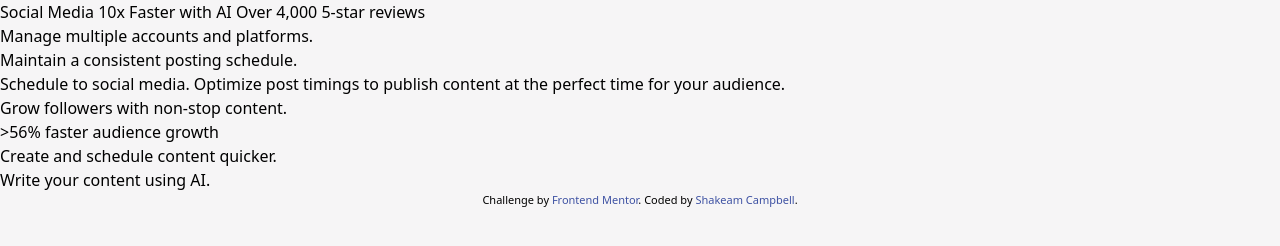
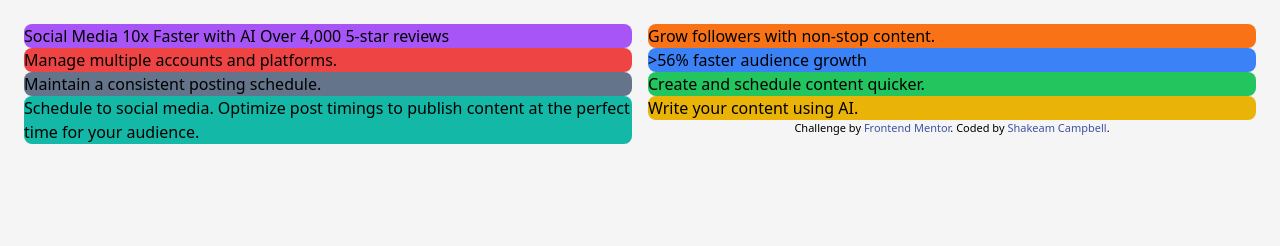
Before and after one commit to shakec/sba3DesDev, a plain HTML site: page index.html in a window 1280 px wide. Drawn offline with nearby package versions, Linux system fonts and the light colour scheme.

Commit message:
first attempt at building the grid

```diff
--- a/index.html
+++ b/index.html
@@ -19,39 +19,39 @@
   <title>Frontend Mentor | Bento grid</title>
 </head>
 
-<body class="bg-[#F6F5F6] font-[DM Sans]">
+<body class="bg-[#F6F5F6] font-[DM Sans] columns-3 gap-4  md:columns-2 sm:columns-1 justify-center p-6">
 
-  <section class="socialMedia">
+  <section id="socialMedia" class="bg-purple-500  rounded-lg min-vh-[50px">
     Social Media 10x Faster with AI
     Over 4,000 5-star reviews
   </section>
 
-  <section class="manage">
+  <section id="manage" class="bg-red-500  rounded-lg min-vh-[50px]">
     Manage multiple accounts and platforms.
   </section>
 
-  <section class="maintain">
+  <section id="maintain" class="bg-slate-500  rounded-lg min-vh-[50px]">
     Maintain a consistent posting schedule.
   </section>
 
-  <section class="schedule">
+  <section id="schedule" class="bg-teal-500  rounded-lg min-vh-[50px]">
     Schedule to social media.
     Optimize post timings to publish content at the perfect time for your audience.
   </section>
 
-  <section class="grow">
+  <section id="grow" class="bg-orange-500  rounded-lg min-vh-[50px]">
     Grow followers with non-stop content.
   </section>
 
-  <section class="stat">
+  <section id="stat" class="bg-blue-500  rounded-lg min-vh-[50px]">
     >56% faster audience growth
   </section>
 
-  <section class="create">
+  <section id="create" class="bg-green-500  rounded-lg min-vh-[50px]">
     Create and schedule content quicker.
   </section>
 
-  <section class="write">
+  <section id="write" class="bg-yellow-500  rounded-lg min-vh-[50px]">
     Write your content using AI.
   </section>
 
```
